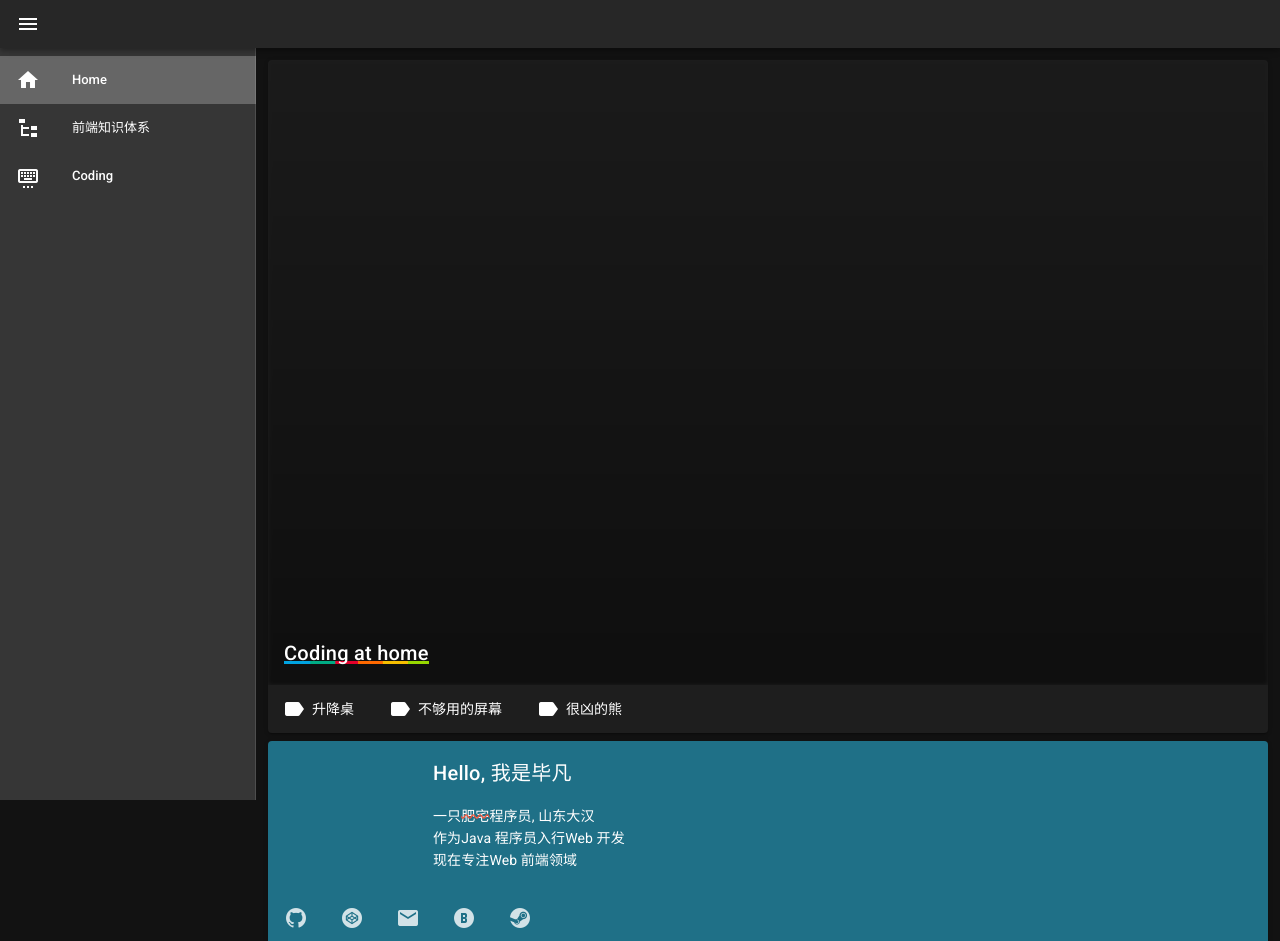
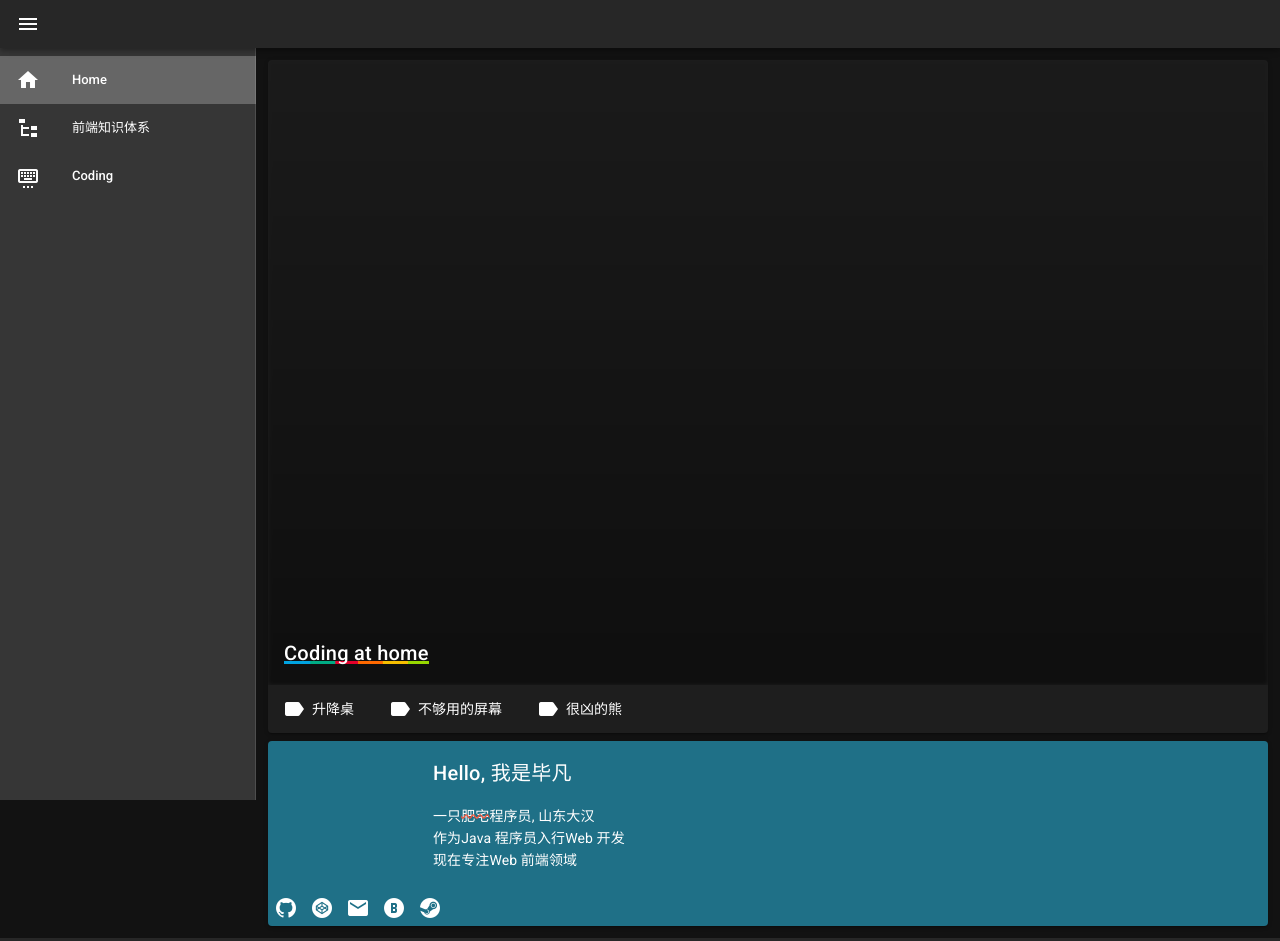
Before and after one commit to bifan/website, a Vue app: page /#/ in a window 1280 px wide. Shown: the top 941 px of the page. Built offline with nearby package versions, Linux system fonts and the light colour scheme.

Commit message:
设置页面最小宽度, 外链改为普通按钮

```diff
--- a/src/App.vue
+++ b/src/App.vue
@@ -1,5 +1,5 @@
 <template>
-  <v-app>
+  <v-app style="min-width: 300px">
     <v-navigation-drawer v-model="drawer" app clipped>
       <v-list dense>
         <v-list-item link to="/">
--- a/src/views/Home.vue
+++ b/src/views/Home.vue
@@ -51,29 +51,38 @@
               </v-card-text>
             </div>
           </div>
-          <v-btn-toggle group borderless>
-            <v-btn href="https://github.com/bifan" target="_blank">
+          <div>
+            <v-btn href="https://github.com/bifan" icon target="_blank">
               <v-icon>mdi-github</v-icon>
             </v-btn>
 
-            <v-btn href="https://codepen.io/bifan/pens/public" target="_blank">
+            <v-btn
+              href="https://codepen.io/bifan/pens/public"
+              icon
+              target="_blank"
+            >
               <v-icon>mdi-codepen</v-icon>
             </v-btn>
 
-            <v-btn href="mailto:mail@bifan.io" target="_blank">
+            <v-btn href="mailto:mail@bifan.io" icon target="_blank">
               <v-icon>mdi-email</v-icon>
             </v-btn>
 
-            <v-btn href="https://space.bilibili.com/32810223" target="_blank">
+            <v-btn
+              href="https://space.bilibili.com/32810223"
+              icon
+              target="_blank"
+            >
               <v-icon>mdi-alpha-b-circle</v-icon>
             </v-btn>
             <v-btn
               href="http://steamcommunity.com/profiles/76561198127174440/"
+              icon
               target="_blank"
             >
               <v-icon>mdi-steam</v-icon>
             </v-btn>
-          </v-btn-toggle>
+          </div>
         </v-card>
       </v-col>
     </v-row>
```
